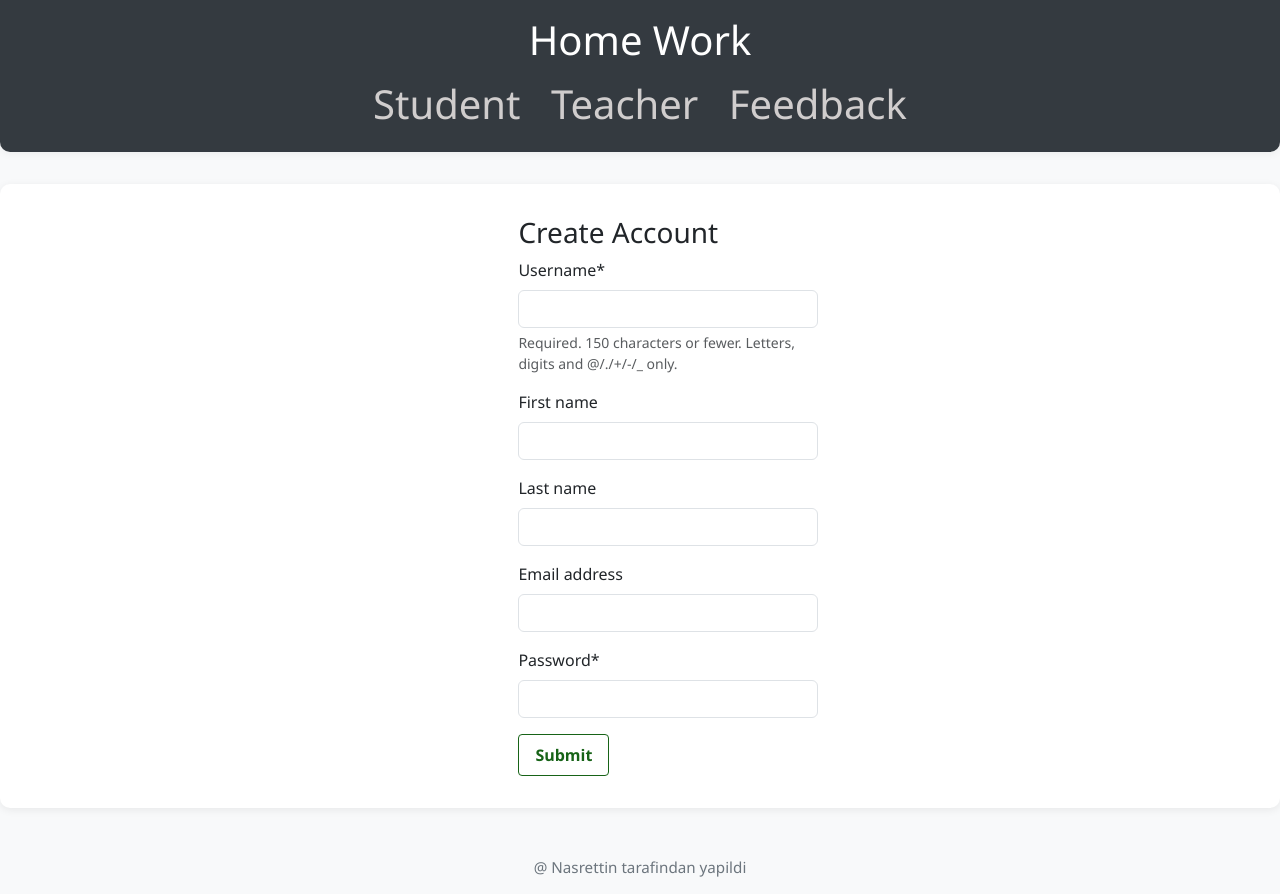
After one commit to pasani01/-m6_l9_django, a Django app: page /sign-up in a window 1280 px wide. The commit adds this page. Run offline with Django 5.2, Linux system fonts and the light colour scheme; some libraries are stand-ins or nearby versions.

Commit message:
Homw Work

```diff
--- a/03_05_2025/app_main/urls.py
+++ b/03_05_2025/app_main/urls.py
@@ -1,7 +1,9 @@
 from django.urls import path
-from.views import Main
+from.views import UserCreateView,main,UserLohinView
 
 urlpatterns = [
 
-    path('',Main,name='main')
+    path('sign-up',UserCreateView.as_view(),name='user-singup'),
+    path('login',UserLohinView.as_view(),name='user-login'),
+    path('',main,name='main')
 ]
--- a/03_05_2025/app_main/views.py
+++ b/03_05_2025/app_main/views.py
@@ -1,9 +1,30 @@
 from django.shortcuts import render
+from django.urls import reverse_lazy
+from django.contrib.auth.models import User
+from django.views.generic import CreateView
+from django.contrib.auth.forms import AuthenticationForm
+from django.contrib.auth.views import LoginView
+
+
+class UserCreateView(CreateView):
+    model=User
+    fields=('username','first_name','last_name','email','password')
+    template_name='signup.html'
+    success_url=reverse_lazy('student-list')
+
+class UserLohinView(LoginView):
+    template_name='login.html'
+    authentication_form=AuthenticationForm
+    def get_success_url(self):
+        return reverse_lazy('student-list')
+
+
+def main(request):
+    return render(
+        request,
+        'base.html'
+
+    )
 
 
 # Create your views here.
-def Main(request):
-    return render(
-        request,
-        'base.html',
-    )
--- a/03_05_2025/app_students/urls.py
+++ b/03_05_2025/app_students/urls.py
@@ -3,6 +3,6 @@ from .views import StudentsListView,add_students
 
 urlpatterns = [
     path('students/',StudentsListView.as_view(),name='student-list'),
-    path('students/add-students',add_students,name='student-add')
+    path('students/add-students',add_students,name='student-add'),
 
 ]
--- a/03_05_2025/app_students/views.py
+++ b/03_05_2025/app_students/views.py
@@ -1,8 +1,6 @@
 from django.shortcuts import render, redirect
-
 from django.views.generic import ListView
 from .forms import StudentForm
-
 from .models import Students
 
 # Create your views here.
@@ -10,6 +8,7 @@ class StudentsListView(ListView):
     model=Students
     template_name='students/studentlist.html'
     context_object_name='students'
+
 
 def add_students(request):
     if request.method=='POST':
--- a/03_05_2025/templates/base.html
+++ b/03_05_2025/templates/base.html
@@ -1,4 +1,5 @@
 <!DOCTYPE html>
+
 <html>
     <head>
         <title>
@@ -59,7 +60,10 @@
         <main>
             <div>
                 {% block body %}
-
+                    <div style="margin-left: 44%;">
+                        <a href="{% url 'user-login' %}" style="margin-left: 30px; color: #343a40; text-decoration: none;">Log in</a>
+                        <a href="{% url 'user-singup' %}" style="margin-left: 30px; color: #343a40; text-decoration: none;">sign up</a>
+                    </div>
                 {% endblock  %}
             </div>
         </main>
--- /dev/null
+++ b/03_05_2025/templates/signup.html
@@ -0,0 +1,15 @@
+{% extends "base.html" %}
+{% load crispy_forms_tags %}
+{% block  title%}
+    Create accout
+{% endblock  %}
+{% block body %}
+<h3 style='margin-left: 40%;'>Create Account</h3>
+<div style="width: 300px; margin-left: 40%;">
+    <form action="" method="post">
+    {% csrf_token %}
+    {{form|crispy}}
+    <input type="submit" style="color: rgb(23, 99, 23); text-decoration: none; font-weight: bold; padding: 8px 16px; border: 1px solid rgb(23, 99, 23); border-radius: 4px; display: inline-block; background-color: rgb(255, 255, 255);">
+
+</div>
+{% endblock body %}
```
Also changed, not shown: 03_05_2025/templates/login.html (added, +15 -0 lines), 03_05_2025/db.sqlite3.
